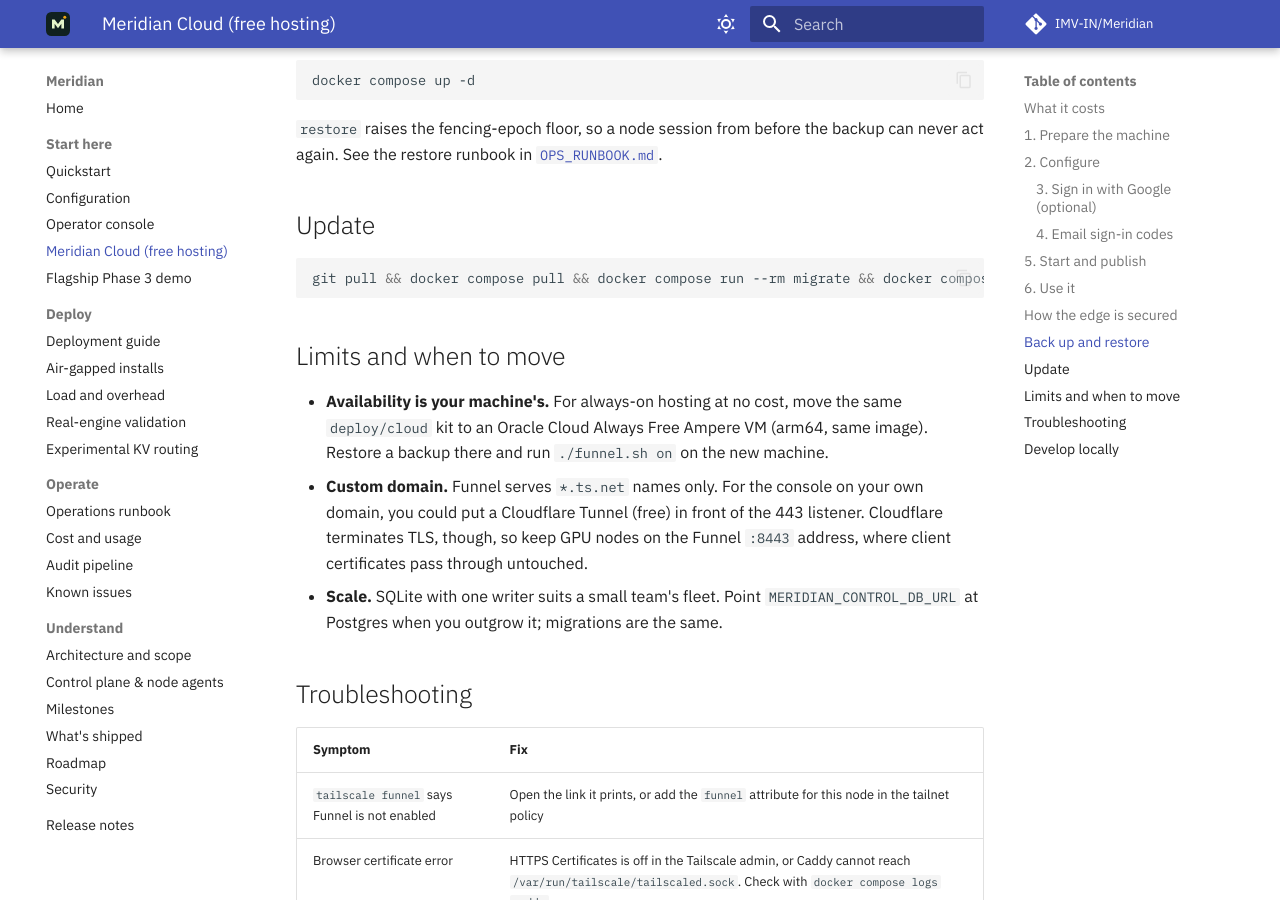
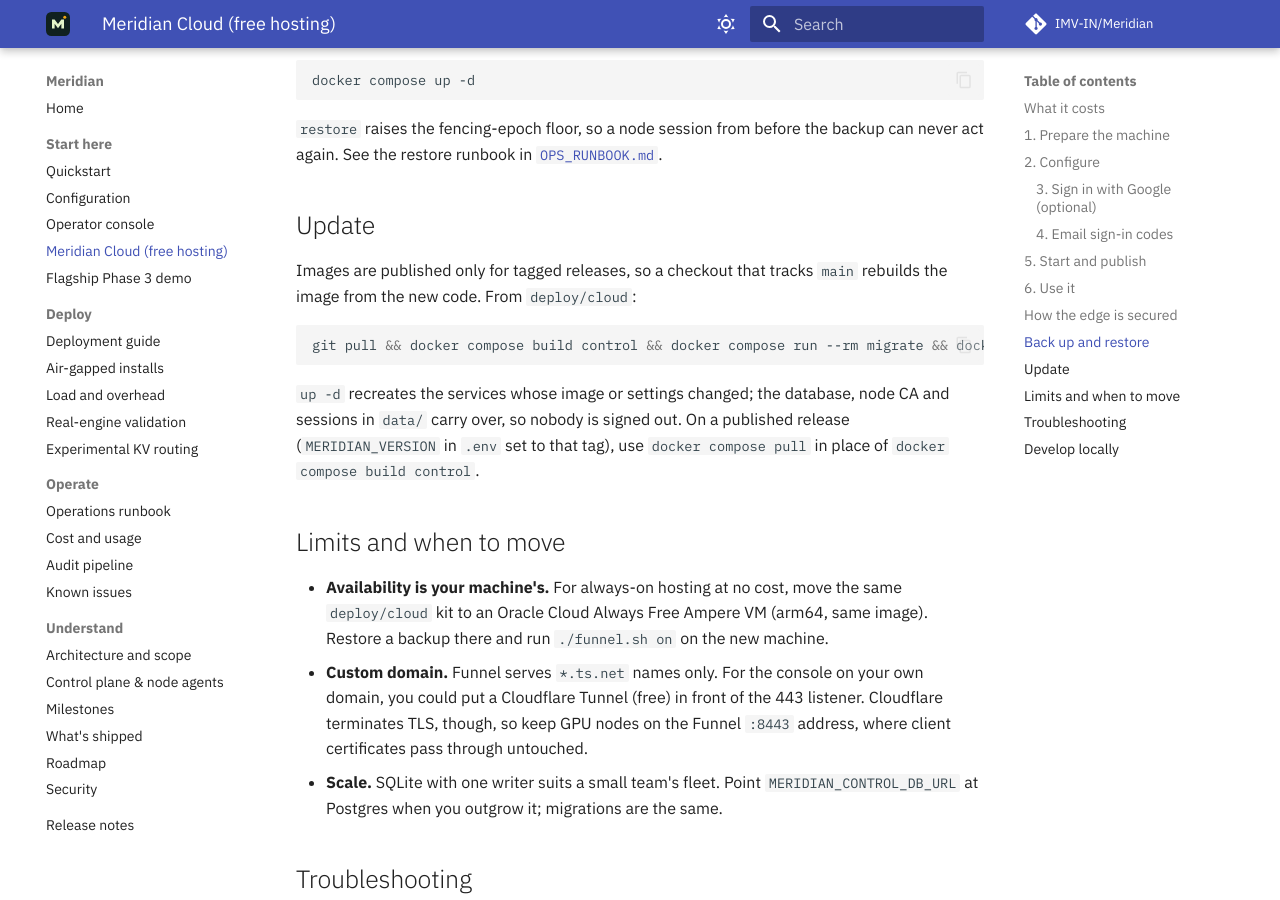
Before and after one commit to IMV-IN/Meridian, an MkDocs documentation site: the page built from docs/CLOUD.md, in a window 1280 px wide and 900 px high, scrolled down 6105 px. Built offline with MkDocs 1.6.1 and Material for MkDocs 9.7.7, drawn with Linux system fonts in a browser that asks for light colours; comment, search, counter and statistics services are not loaded.

Commit message:
docs(cloud): update by rebuilding the image, not pulling it
The meridian-control image is published only for tagged releases, so
`docker compose pull` never picked up new code on a main checkout.

Co-Authored-By: Claude Opus 5.5 <noreply@anthropic.com>
Claude-Session: https://claude.ai/code/session_0177yERMgobFkKXuZUcZmpwZ

````diff
--- a/docs/CLOUD.md
+++ b/docs/CLOUD.md
@@ -276,9 +276,17 @@ backup can never act again. See the restore runbook in
 
 ## Update
 
+Images are published only for tagged releases, so a checkout that tracks
+`main` rebuilds the image from the new code. From `deploy/cloud`:
+
 ```bash
-git pull && docker compose pull && docker compose run --rm migrate && docker compose up -d
+git pull && docker compose build control && docker compose run --rm migrate && docker compose up -d
 ```
+
+`up -d` recreates the services whose image or settings changed; the
+database, node CA and sessions in `data/` carry over, so nobody is signed out.
+On a published release (`MERIDIAN_VERSION` in `.env` set to that tag), use
+`docker compose pull` in place of `docker compose build control`.
 
 ## Limits and when to move
 
````
